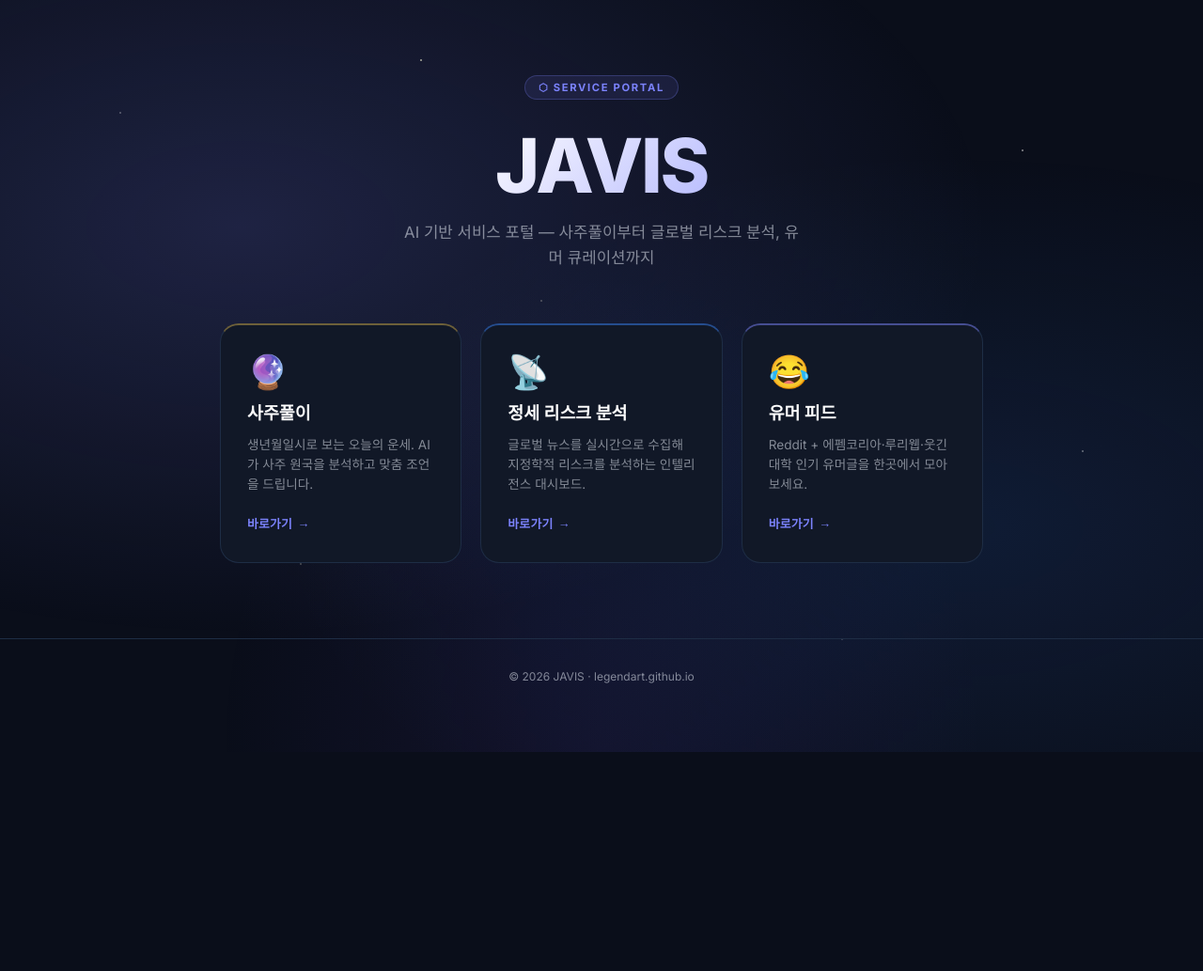
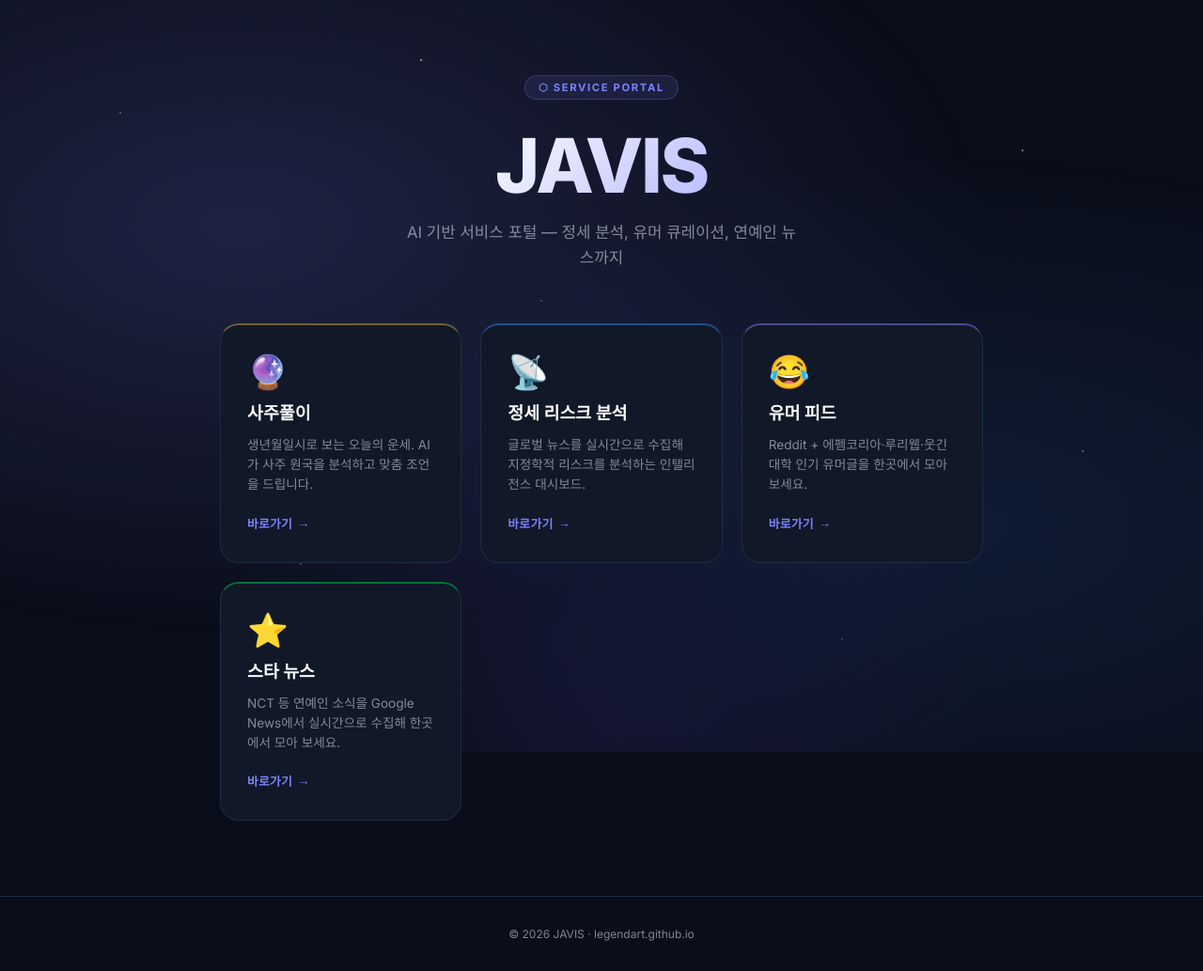
Before and after one commit to legendart/legendart.github.io, a plain HTML site: page index.html in a window 1280 px wide. Shown: the whole page at 94% size. Before the commit the page ends 800 px from the top, so only its background shows below. Drawn offline with Linux system fonts and the light colour scheme.

Commit message:
feat: star 카드 추가 + 4열 그리드 + 네비 개편 반영

```diff
--- a/index.html
+++ b/index.html
@@ -109,7 +109,7 @@
     /* ── Cards ── */
     .cards {
       display: grid;
-      grid-template-columns: repeat(auto-fit, minmax(240px, 1fr));
+      grid-template-columns: repeat(auto-fit, minmax(200px, 1fr));
       gap: 1.25rem;
       padding-bottom: 5rem;
     }
@@ -169,6 +169,7 @@
     .card--saju  { border-top: 2px solid rgba(201,168,76,.5); }
     .card--news  { border-top: 2px solid rgba(59,130,246,.5); }
     .card--humor { border-top: 2px solid rgba(124,131,253,.5); }
+    .card--star  { border-top: 2px solid rgba(0,200,81,.5); }
 
     /* ── Footer ── */
     footer {
@@ -190,7 +191,7 @@
   <section class="hero">
     <div class="hero-badge">⬡ SERVICE PORTAL</div>
     <h1 class="hero-title">JAVIS</h1>
-    <p class="hero-sub">AI 기반 서비스 포털 — 사주풀이부터 글로벌 리스크 분석, 유머 큐레이션까지</p>
+    <p class="hero-sub">AI 기반 서비스 포털 — 정세 분석, 유머 큐레이션, 연예인 뉴스까지</p>
   </section>
 
   <div class="cards">
@@ -214,6 +215,13 @@
       <p class="card-desc">Reddit + 에펨코리아·루리웹·웃긴대학 인기 유머글을 한곳에서 모아 보세요.</p>
       <span class="card-btn">바로가기</span>
     </a>
+
+    <a class="card card--star" href="https://legendart.github.io/star/">
+      <div class="card-emoji">⭐</div>
+      <div class="card-name">스타 뉴스</div>
+      <p class="card-desc">NCT 등 연예인 소식을 Google News에서 실시간으로 수집해 한곳에서 모아 보세요.</p>
+      <span class="card-btn">바로가기</span>
+    </a>
   </div>
 </div>
 
```
